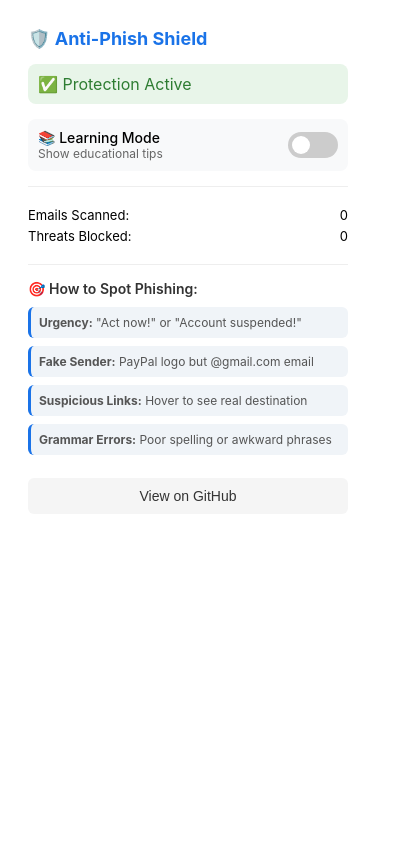
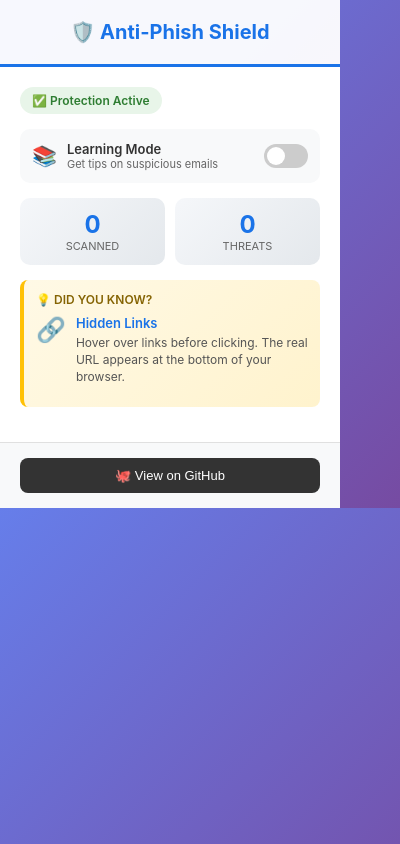
Before and after one commit to idarous4/anti-phish-extension, a browser extension: page src/popup.html in a window 400 px wide. Drawn offline with Linux system fonts and the light colour scheme.

Commit message:
Update UI design, add rotating tips, learning mode for medium/high risk only

```diff
--- a/src/popup.html
+++ b/src/popup.html
@@ -3,76 +3,76 @@
 <head>
   <meta charset="UTF-8">
   <style>
+    * { box-sizing: border-box; }
     body {
-      width: 320px;
+      width: 340px;
+      padding: 0;
+      margin: 0;
+      font-family: -apple-system, BlinkMacSystemFont, 'Segoe UI', Roboto, sans-serif;
+      background: linear-gradient(135deg, #667eea 0%, #764ba2 100%);
+    }
+    .header {
+      background: rgba(255,255,255,0.95);
       padding: 20px;
-      font-family: -apple-system, BlinkMacSystemFont, 'Segoe UI', Roboto, sans-serif;
+      text-align: center;
+      border-bottom: 3px solid #1a73e8;
     }
     h1 {
-      font-size: 18px;
+      font-size: 20px;
       color: #1a73e8;
-      margin: 0 0 15px 0;
+      margin: 0;
+      display: flex;
+      align-items: center;
+      justify-content: center;
+      gap: 8px;
     }
-    .status {
-      background: #e8f5e9;
-      padding: 10px;
-      border-radius: 8px;
-      margin-bottom: 15px;
+    .content {
+      background: white;
+      padding: 20px;
     }
-    .status.protected {
+    .status-badge {
+      display: inline-flex;
+      align-items: center;
       background: #e8f5e9;
       color: #2e7d32;
-    }
-    button {
-      width: 100%;
-      padding: 10px;
-      margin: 5px 0;
-      border: none;
-      border-radius: 6px;
-      cursor: pointer;
-      font-size: 14px;
-    }
-    .btn-primary {
-      background: #1a73e8;
-      color: white;
-    }
-    .btn-secondary {
-      background: #f5f5f5;
-      color: #333;
-    }
-    .stats {
-      margin: 15px 0;
-      padding: 15px 0;
-      border-top: 1px solid #eee;
-      border-bottom: 1px solid #eee;
-    }
-    .stat-row {
-      display: flex;
-      justify-content: space-between;
-      margin: 5px 0;
-      font-size: 13px;
+      padding: 6px 12px;
+      border-radius: 20px;
+      font-size: 12px;
+      font-weight: 600;
+      margin-bottom: 15px;
     }
     .toggle-container {
       display: flex;
       align-items: center;
       justify-content: space-between;
-      margin: 15px 0;
-      padding: 10px;
+      padding: 12px;
       background: #f8f9fa;
-      border-radius: 8px;
+      border-radius: 10px;
+      margin-bottom: 15px;
+    }
+    .toggle-info {
+      display: flex;
+      align-items: center;
+      gap: 10px;
+    }
+    .toggle-icon {
+      font-size: 20px;
+    }
+    .toggle-text {
+      font-size: 13px;
     }
     .toggle-label {
-      font-size: 14px;
-      font-weight: 500;
+      font-weight: 600;
+      color: #333;
     }
     .toggle-sublabel {
-      font-size: 12px;
+      font-size: 11px;
       color: #666;
     }
     .toggle-switch {
       position: relative;
-      width: 50px;
-      height: 26px;
+      width: 44px;
+      height: 24px;
     }
     .toggle-switch input {
       opacity: 0;
@@ -87,58 +87,105 @@
       right: 0;
       bottom: 0;
       background-color: #ccc;
-      transition: .4s;
-      border-radius: 34px;
+      transition: .3s;
+      border-radius: 24px;
     }
     .slider:before {
       position: absolute;
       content: "";
       height: 18px;
       width: 18px;
-      left: 4px;
-      bottom: 4px;
+      left: 3px;
+      bottom: 3px;
       background-color: white;
-      transition: .4s;
+      transition: .3s;
       border-radius: 50%;
     }
     input:checked + .slider {
       background-color: #1a73e8;
     }
     input:checked + .slider:before {
-      transform: translateX(24px);
+      transform: translateX(20px);
     }
-    .tips-section {
-      margin-top: 15px;
+    .stats {
+      display: grid;
+      grid-template-columns: 1fr 1fr;
+      gap: 10px;
+      margin-bottom: 15px;
     }
-    .tips-title {
-      font-size: 14px;
+    .stat-box {
+      background: linear-gradient(135deg, #f5f7fa 0%, #e4e8ec 100%);
+      padding: 12px;
+      border-radius: 10px;
+      text-align: center;
+    }
+    .stat-number {
+      font-size: 24px;
+      font-weight: bold;
+      color: #1a73e8;
+    }
+    .stat-label {
+      font-size: 11px;
+      color: #666;
+      text-transform: uppercase;
+    }
+    .tip-section {
+      background: linear-gradient(135deg, #fff9e6 0%, #fff3cd 100%);
+      border-left: 4px solid #ffc107;
+      padding: 12px;
+      border-radius: 8px;
+      margin-bottom: 15px;
+    }
+    .tip-title {
+      font-size: 12px;
       font-weight: 600;
-      margin-bottom: 10px;
-      color: #333;
+      color: #856404;
+      margin-bottom: 8px;
+      text-transform: uppercase;
     }
-    .tip-item {
-      font-size: 12px;
-      color: #555;
-      margin: 8px 0;
-      padding: 8px;
-      background: #f0f4f8;
-      border-radius: 6px;
-      border-left: 3px solid #1a73e8;
+    .footer {
+      padding: 15px 20px;
+      background: #f8f9fa;
+      border-top: 1px solid #e0e0e0;
+    }
+    .github-btn {
+      width: 100%;
+      padding: 10px;
+      border: none;
+      border-radius: 8px;
+      background: #333;
+      color: white;
+      cursor: pointer;
+      font-size: 13px;
+      font-weight: 500;
+      display: flex;
+      align-items: center;
+      justify-content: center;
+      gap: 8px;
+    }
+    .github-btn:hover {
+      background: #555;
     }
   </style>
 </head>
 <body>
+  <div class="header">
     <h1>🛡️ Anti-Phish Shield</h1>
+  </div>
 
-  <div class="status protected">
+  <div class="content">
+    <div class="status-badge">
       ✅ Protection Active
     </div>
 
     <!-- Learning Mode Toggle -->
     <div class="toggle-container">
-    <div>
-      <div class="toggle-label">📚 Learning Mode</div>
-      <div class="toggle-sublabel">Show educational tips</div>
+      <div class="toggle-info">
+        <span class="toggle-icon">📚</span>
+        <div class="toggle-text">
+          <div class="toggle-label">Learning Mode</div>
+          <div class="toggle-sublabel">Get tips on suspicious emails</div>
+        </div>
       </div>
       <label class="toggle-switch">
         <input type="checkbox" id="learning-mode-toggle">
@@ -146,37 +193,32 @@
       </label>
     </div>
 
+    <!-- Stats -->
     <div class="stats">
-    <div class="stat-row">
-      <span>Emails Scanned:</span>
-      <span id="scanned">0</span>
+      <div class="stat-box">
+        <div class="stat-number" id="scanned">0</div>
+        <div class="stat-label">Scanned</div>
       </div>
-    <div class="stat-row">
-      <span>Threats Blocked:</span>
-      <span id="blocked">0</span>
+      <div class="stat-box">
+        <div class="stat-number" id="blocked">0</div>
+        <div class="stat-label">Threats</div>
       </div>
     </div>
 
-  <!-- Quick Tips Section -->
-  <div class="tips-section">
-    <div class="tips-title">🎯 How to Spot Phishing:</div>
-    <div class="tip-item">
-      <strong>Urgency:</strong> "Act now!" or "Account suspended!"
+    <!-- Rotating Tip -->
+    <div class="tip-section">
+      <div class="tip-title">💡 Did You Know?</div>
+      <div id="tip-container">
+        <!-- Tip will be inserted by JavaScript -->
       </div>
-    <div class="tip-item">
-      <strong>Fake Sender:</strong> PayPal logo but @gmail.com email
-    </div>
-    <div class="tip-item">
-      <strong>Suspicious Links:</strong> Hover to see real destination
-    </div>
-    <div class="tip-item">
-      <strong>Grammar Errors:</strong> Poor spelling or awkward phrases
     </div>
   </div>
 
-  <button class="btn-secondary" id="github-btn" style="margin-top: 15px;">
-    View on GitHub
+  <div class="footer">
+    <button class="github-btn" id="github-btn">
+      🐙 View on GitHub
     </button>
+  </div>
 
   <script src="popup.js"></script>
 </body>
--- a/src/popup.js
+++ b/src/popup.js
@@ -2,15 +2,11 @@
 document.addEventListener('DOMContentLoaded', function() {
   console.log('[Anti-Phish Popup] Loading...');
 
-  // Load stats from storage
+  // Load stats and settings
   if (chrome.storage && chrome.storage.local) {
     chrome.storage.local.get(['scanned', 'blocked', 'learningMode'], function(result) {
-      if (chrome.runtime.lastError) {
-        console.log('[Anti-Phish Popup] Storage not available');
-        return;
-      }
+      if (chrome.runtime.lastError) return;
 
-      // Update stats
       const scanned = result.scanned || 0;
       const blocked = result.blocked || 0;
       const learningMode = result.learningMode || false;
@@ -18,30 +14,24 @@ document.addEventListener('DOMContentLoaded', function() {
       document.getElementById('scanned').textContent = scanned;
       document.getElementById('blocked').textContent = blocked;
 
-      // Set toggle state
       const toggle = document.getElementById('learning-mode-toggle');
-      if (toggle) {
-        toggle.checked = learningMode;
-      }
-
-      console.log('[Anti-Phish Popup] Loaded - Scanned:', scanned, 'Blocked:', blocked, 'Learning:', learningMode);
+      if (toggle) toggle.checked = learningMode;
     });
   }
 
-  // Learning Mode Toggle Handler
+  // Learning Mode Toggle
   const learningToggle = document.getElementById('learning-mode-toggle');
   if (learningToggle) {
     learningToggle.addEventListener('change', function() {
       const isEnabled = this.checked;
-      console.log('[Anti-Phish] Learning mode:', isEnabled ? 'ON' : 'OFF');
-
       if (chrome.storage && chrome.storage.local) {
-        chrome.storage.local.set({ learningMode: isEnabled }, function() {
-          console.log('[Anti-Phish] Learning mode saved');
-        });
+        chrome.storage.local.set({ learningMode: isEnabled });
       }
     });
   }
+
+  // Rotate tips every time popup opens
+  rotateTips();
 
   // GitHub button
   const githubBtn = document.getElementById('github-btn');
@@ -51,3 +41,67 @@ document.addEventListener('DOMContentLoaded', function() {
     });
   }
 });
+
+/**
+ * Rotate phishing tips - show different tip each time
+ */
+function rotateTips() {
+  const tips = [
+    {
+      icon: '⚡',
+      title: 'Urgency Trap',
+      text: 'Phishing emails rush you: "Act now!" or "Account suspended!" Take your time.'
+    },
+    {
+      icon: '👤',
+      title: 'Fake Sender',
+      text: 'Check the email address, not just the name. PayPal uses @paypal.com, not @gmail.com'
+    },
+    {
+      icon: '🔗',
+      title: 'Hidden Links',
+      text: 'Hover over links before clicking. The real URL appears at the bottom of your browser.'
+    },
+    {
+      icon: '🔒',
+      title: 'Password Requests',
+      text: 'Real companies NEVER ask for your password via email. Never.'
+    },
+    {
+      icon: '🎁',
+      title: 'Too Good To Be True',
+      text: 'Free iPhones, lottery wins you never entered, inheritances from strangers = scams.'
+    },
+    {
+      icon: '📝',
+      title: 'Spelling Mistakes',
+      text: 'Professional companies proofread. Multiple typos = red flag.'
+    },
+    {
+      icon: '📎',
+      title: 'Suspicious Attachments',
+      text: 'Unexpected .exe, .zip, or .docm files can contain malware. Don\'t open them.'
+    },
+    {
+      icon: '🏢',
+      title: 'Generic Greetings',
+      text: '"Dear Customer" instead of your name? Legitimate companies usually personalize.'
+    }
+  ];
+
+  // Pick random tip
+  const randomTip = tips[Math.floor(Math.random() * tips.length)];
+
+  const tipContainer = document.getElementById('tip-container');
+  if (tipContainer) {
+    tipContainer.innerHTML = `
+      <div style="display: flex; align-items: start; margin-bottom: 10px;">
+        <span style="font-size: 24px; margin-right: 10px;">${randomTip.icon}</span>
+        <div>
+          <div style="font-weight: 600; color: #1a73e8; font-size: 13px; margin-bottom: 4px;">${randomTip.title}</div>
+          <div style="font-size: 12px; color: #555; line-height: 1.4;">${randomTip.text}</div>
+        </div>
+      </div>
+    `;
+  }
+}
```
Also changed, not shown: src/content-gmail.js (+77 -1 lines). Lines whose indentation alone changed are shown as unchanged.
